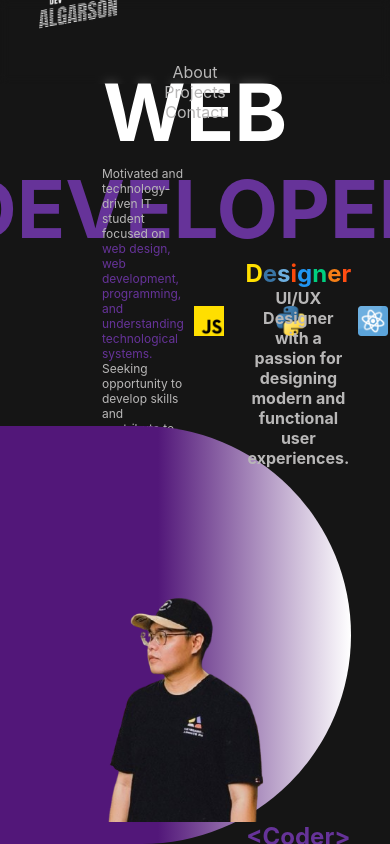
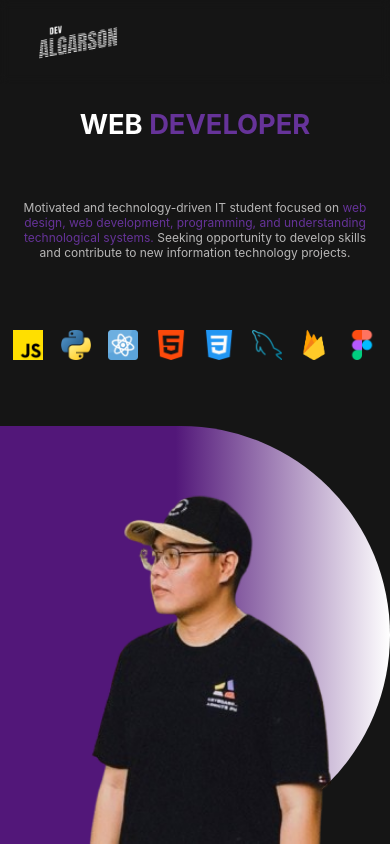
Before and after one commit to algarson/Algarson, a React (Create React App) app in the folder frontend/: page / in a window 390 px wide. Built offline with nearby package versions, Linux system fonts and the light colour scheme.

Commit message:
8th commit -
Fix:
- Responsive from 320px up to 425px

```diff
--- a/frontend/src/components/pages/Home.css
+++ b/frontend/src/components/pages/Home.css
@@ -92,7 +92,7 @@ html{
     display: flex;
     justify-content: center;
     align-items: center;
-    font-size: 5em;
+    font-size: 7vw;
     font-weight: bolder;
 }
 .title-text span{
@@ -725,8 +725,107 @@ background: linear-gradient(90deg, rgba(82,23,121,1) 45%, rgba(255,255,255,1) 10
     filter: brightness(1.3); /* Brighten the image */
 }
 
-@media (max-width: 768px) {
-    .navbar { flex-direction: column; }
-    .lang-icons img { width: 30px; height: 30px; }
-    .shaped-div { flex-direction: column; }
-  }
+/* RESPONSIVE */
+@media (min-width:320px ) and (max-width: 425px ){
+    .navbar a{
+        display: none;
+    }
+    .title-desc{ /*PARENT OF TEXT AND ICON ABOVE*/
+        flex-direction: column;
+        justify-content: center;
+    }
+    .left-text{ /*LEFT TEXT ABOVE*/
+        width: 100%;
+        text-align: center;
+        margin-left: 0;
+        padding: 1em;
+    }
+    .right-text{ /*RIGHT TEXT ABOVE*/
+        width: 100%;
+        justify-content: space-evenly;
+        gap: 5px;
+        height: 50%;
+        flex-wrap: wrap;
+    }
+    .right-text li{
+        width: 30px;
+        height: 30px;
+    }
+
+    .left-container{
+        display: none;
+    }
+    .right-container{
+        display: none;
+    }
+    .shaped-div{
+        width: 100%;
+        justify-content: center;
+    }
+    .landpage-image{
+        height: 550px;
+        display: flex;
+    }
+    /* END OF SECTION 1 */
+    .project-container{
+        height: 90em;
+    }
+    .project-container h2{
+        padding-left: 1em;
+    }
+
+    #section-3{
+        margin-top: 59em;
+        height: 100vh;
+    }
+    .section3-content{
+        gap: 5em;
+        height: 80%;
+        /* border: 1px solid green; */
+        padding: 0.7em;
+    }
+    .section3-container{
+        display: flex;
+        flex-direction: column;
+        justify-content: center;
+        align-items: center;
+    }
+    .section3-container h2{
+        padding-left: 1em;
+    }
+    /* FORM DISPLAY */
+    .sec3-form{
+        /* display: none; */
+        width: 100%;
+        height: 100%;
+        padding: 0.5em;
+    }
+
+    .left-image{
+        display: none;
+    }
+    .right-form{
+        width: 100%;
+    }
+
+    .form-header h3{
+        font-size: small;
+    }
+    .form{
+        width: 85%;
+    }
+
+    /* FOOTER */
+    .paa{
+        margin-top: 2em;
+    }
+    .footer-desc{
+        display: none;
+    }
+    .footer-logo{
+        width: 50%;
+    }
+    .footer-icons{
+        width: 50%;
+    }
+}
```
